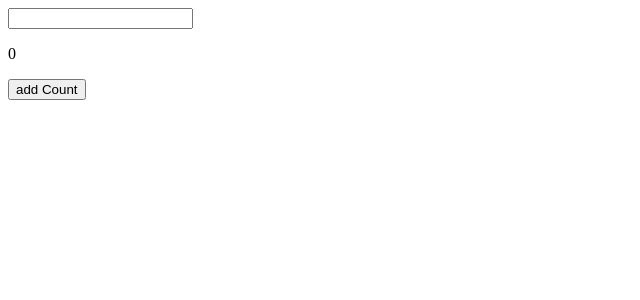
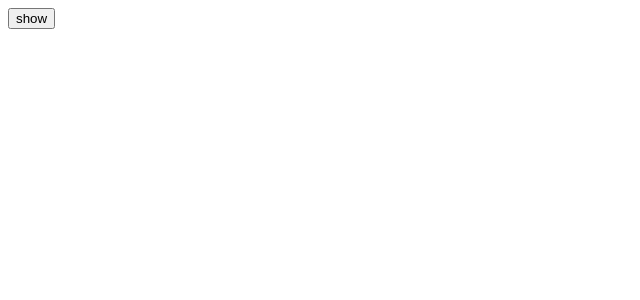
Before and after one commit to hozzijeong/react-for-beginners, a React (Create React App) app: page / in a window 1280 px wide. Shown: the top 300 px of the page, without its empty margins (0-640 px from the left). Built offline with nearby package versions, Linux system fonts and the light colour scheme.

Commit message:
Feat clean up function

```diff
--- a/src/App.js
+++ b/src/App.js
@@ -1,25 +1,26 @@
 import { useState, useEffect } from "react";
 
+function Hello() {
+    useEffect(() => {
+        console.log("created!");
+        return () => console.log("destroyed!");
+    }, []);
+    return <h1>HelloWorld!</h1>;
+}
+
+/**
+ *  clear up function
+    component가 없어지거나 사라질 때 따로 뭔가를 실행시키는 함수
+    해당 함수를 통해 언제 create 되고  destroyed 되는지 확인할 수 있음.
+ */
+
 function App() {
-    const [counter, setCounter] = useState(0);
-    const [text, setText] = useState("");
-    const onClick = () => setCounter((cur) => cur + 1);
-    const onChange = (event) => setText(event.target.value);
-    console.log("Always Renderd");
-    useEffect(() => {
-        console.log("only once");
-    }, []);
-    useEffect(() => {
-        console.log("only counter");
-    }, [counter]);
-    useEffect(() => {
-        console.log("only text");
-    }, [text]);
+    const [show, setShow] = useState(0);
+    const onClick = () => setShow((cur) => !cur);
     return (
         <div>
-            <input type="text" value={text} onChange={onChange} />
-            <p>{counter}</p>
-            <button onClick={onClick}>add Count</button>
+            {show ? <Hello /> : null}
+            <button onClick={onClick}>{show ? "disappear" : "show"}</button>
         </div>
     );
 }
```
